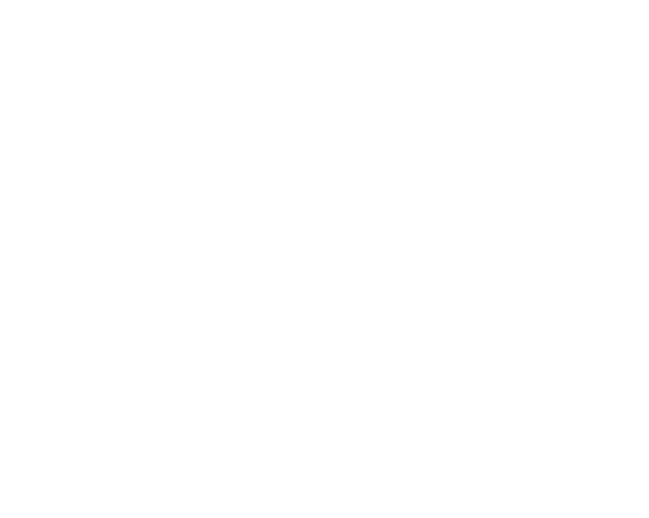
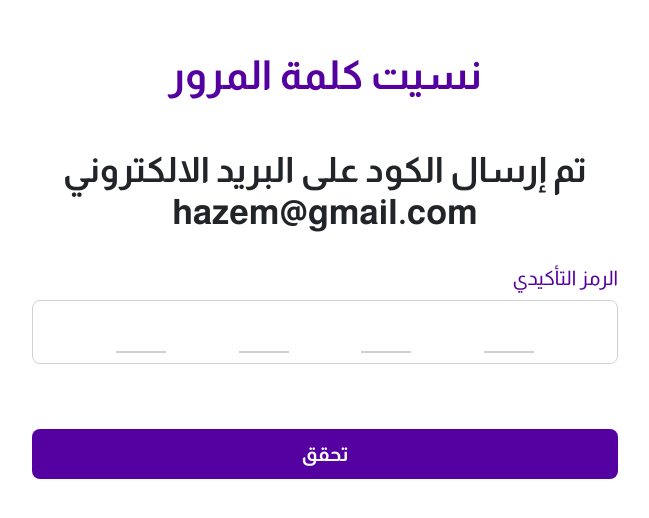
Before and after one commit to Hazem-Alsaqaan/sayf, a React (Vite) app: page /confirmCode in a window 1280 px wide. Before the commit this address had no page. Shown: the part 120-638 px from the top of the page, without its empty margins (620-1269 px from the left). Built offline with nearby package versions, Linux system fonts and the light colour scheme.

Commit message:
initial confirm code page

```diff
--- a/src/App.jsx
+++ b/src/App.jsx
@@ -3,6 +3,7 @@ import {Routes, Route} from "react-router-dom"
 import Login from "./pages/login/Login"
 import Register from "./pages/register/Register"
 import Forgetpassword from "./pages/forget.password/ForgetPassword"
+import ConfirmCode from "./pages/confirm.code/ConfirmCode"
 function App() {
   return (
     <div className="App">
@@ -10,6 +11,7 @@ function App() {
         <Route path="/" element={<Login/>}/>
         <Route path="/register" element={<Register/>}/>
         <Route path="/forgetPassword" element={<Forgetpassword/>}/>
+        <Route path="/confirmCode" element={<ConfirmCode/>}/>
       </Routes>
     </div>
   )
--- /dev/null
+++ b/src/pages/confirm.code/ConfirmCode.css
@@ -0,0 +1,48 @@
+.confirm-code {
+    display: flex;
+    justify-content: center;
+    align-items: center;
+    min-height: 100vh;
+}
+.confirm-code  .container{
+    width: 50%;
+}
+.confirm-code .container h1{
+    color: var(--purple);
+    font-size: 40px;
+    font-weight: 700;
+    text-align: center;
+    margin-bottom: 50px;
+}
+
+.confirm-code .container h2{
+    font-size: 35px;
+    font-weight: 700;
+    text-align: center;
+}
+/* form style */
+.confirm-code .auth-form .code-input {
+    display: flex;
+    width: 100%;
+    justify-content: space-evenly;
+    padding: 10px;
+    border: 1px solid var(--second-light);
+    border-radius: 8px 8px;
+    margin-bottom: 50px;
+}
+.confirm-code .auth-form form input[type = "tel"]{
+    width: 50px;
+    padding: 5px;
+    border: none;
+    border-radius: 0%;
+    border-bottom: 2px solid var(--second-light);
+    text-align: center;
+    font-weight: 700;
+    font-size: 20px;
+}
+
+@media (max-width: 991px){
+    .confirm-code  .container{
+        width: 100%;
+    }
+}
--- /dev/null
+++ b/src/pages/confirm.code/ConfirmCode.jsx
@@ -0,0 +1,46 @@
+import React from "react";
+import "./ConfirmCode.css"
+
+const ConfirmCode =()=>{
+    const myMail ="hazem@gmail.com"
+    return(
+        <>
+            <section className="confirm-code">
+                <div className="container">
+                    <h1>نسيت كلمة المرور</h1>
+                    <h2>{`تم إرسال الكود على البريد الالكتروني ${myMail}`}</h2>
+                    <section className="auth-form">
+                        <form>
+                            <label>الرمز التأكيدي</label>
+                            <div className="code-input">
+                                <input
+                                type="tel"
+                                maxLength={1}
+                                required
+                                />
+                                <input
+                                type="tel"
+                                maxLength={1}
+                                required
+                                />
+                                <input
+                                type="tel"
+                                maxLength={1}
+                                required
+                                />
+                                <input
+                                type="tel"
+                                maxLength={1}
+                                required
+                                />
+                            </div>
+                            {/* time */}
+                            <button>تحقق</button>
+                        </form>
+                    </section>
+                </div>
+            </section>
+        </>
+    )
+}
+export default ConfirmCode
--- a/src/pages/forget.password/ForgetPassword.css
+++ b/src/pages/forget.password/ForgetPassword.css
@@ -0,0 +1,58 @@
+
+.forget-password-content {
+    display: flex;
+    justify-content: center;
+    align-items: center;
+    min-height: 100vh;
+}
+.forget-password-content .container{
+    width: 50%;
+}
+.forget-password-content .container h1{
+    color: var(--purple);
+    font-size: 40px;
+    font-weight: 700;
+    text-align: center;
+    margin-bottom: 50px;
+}
+.forget-password-content .container h2{
+    font-size: 35px;
+    font-weight: 700;
+    text-align: center;
+}
+/* form style */
+.forget-password-content .container .auth-form label{
+    font-size: 20px;
+    font-weight: 400;
+}
+.forget-password-content .container .auth-form form input[type = "email"] {
+    margin-bottom: 50px;
+}
+.forget-password-content .container .new-account{
+    text-align: center;
+}
+
+@media (max-width: 991px){
+    .forget-password-content .container{
+        width: 100%;
+    }
+}
+@media (max-width: 771px){
+    .forget-password-content .container h1{
+        font-size: 35px;
+    }
+    .forget-password-content .container h2{
+        font-size: 30px;
+    }
+}
+@media (max-width: 435px){
+    .forget-password-content .container h1{
+        font-size: 30px;
+    }
+    .forget-password-content .container h2{
+        font-size: 20px;
+    }
+    .forget-password-content .container .auth-form label{
+        font-size: 16px;
+    }
+}
--- a/src/pages/login/Login.css
+++ b/src/pages/login/Login.css
@@ -56,6 +56,8 @@
 .auth-form form {
     display: flex;
     flex-direction: column;
+}
+.login .container .auth-form form {
     margin-bottom: 20px;
 }
 .auth-form form label{
```
